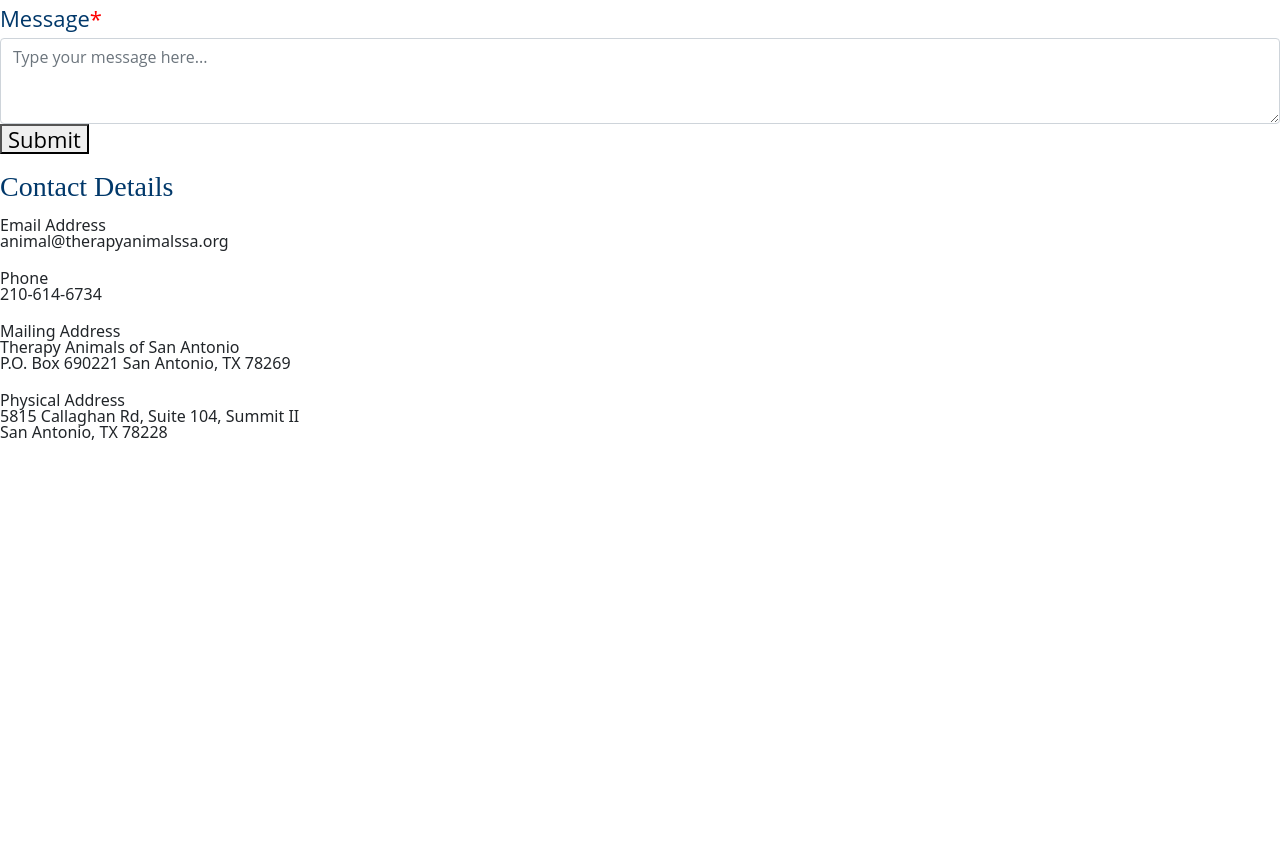
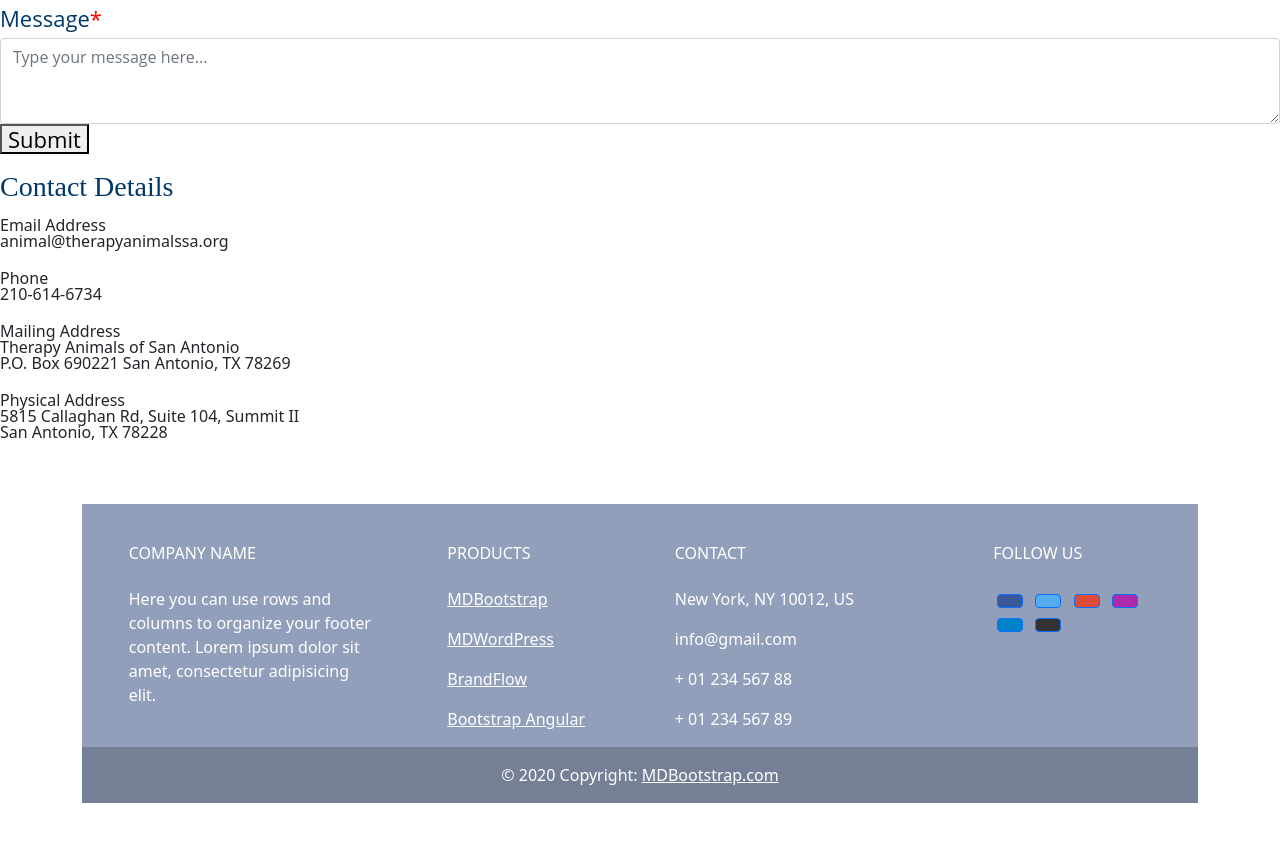
Before and after one commit to TARAALYSSA/UX_UI_HW_20, a plain HTML site: page index.html in a window 1280 px wide. Shown: the part 1177-2018 px from the top of the page. Before the commit the page ends 1633 px from the top, so only its background shows below. Drawn offline with nearby package versions, Linux system fonts and the light colour scheme; files that its build step writes are made by us from their sources.

Commit message:
FIXED MY CSS LINKING PROBLEM

```diff
--- a/css/style.css
+++ b/css/style.css
@@ -28,5 +28,5 @@
   width: 3px !important;
 }
 span {
-  color: red;
+  color: red !important;
 }
--- a/index.html
+++ b/index.html
@@ -10,7 +10,7 @@
       integrity="sha384-1BmE4kWBq78iYhFldvKuhfTAU6auU8tT94WrHftjDbrCEXSU1oBoqyl2QvZ6jIW3"
       crossorigin="anonymous"
     />
-    <link rel="stylesheet" href="style.css" />
+    <link rel="stylesheet" href="./css/style.css" />
   </head>
   <body>
     <nav class="navbar navbar-expand-lg navbar-light bg-light">
@@ -193,6 +193,145 @@
       </div>
     </div>
     <!-- Footer -->
+    <div class="container my-5">
+      <!-- Footer -->
+      <footer
+        class="text-center text-lg-start text-white"
+        style="background-color: #929fba"
+      >
+        <!-- Grid container -->
+        <div class="container p-4 pb-0">
+          <!-- Section: Links -->
+          <section class="">
+            <!--Grid row-->
+            <div class="row">
+              <!-- Grid column -->
+              <div class="col-md-3 col-lg-3 col-xl-3 mx-auto mt-3">
+                <h6 class="text-uppercase mb-4 font-weight-bold">
+                  Company name
+                </h6>
+                <p>
+                  Here you can use rows and columns to organize your footer
+                  content. Lorem ipsum dolor sit amet, consectetur adipisicing
+                  elit.
+                </p>
+              </div>
+              <!-- Grid column -->
+
+              <hr class="w-100 clearfix d-md-none" />
+
+              <!-- Grid column -->
+              <div class="col-md-2 col-lg-2 col-xl-2 mx-auto mt-3">
+                <h6 class="text-uppercase mb-4 font-weight-bold">Products</h6>
+                <p>
+                  <a class="text-white">MDBootstrap</a>
+                </p>
+                <p>
+                  <a class="text-white">MDWordPress</a>
+                </p>
+                <p>
+                  <a class="text-white">BrandFlow</a>
+                </p>
+                <p>
+                  <a class="text-white">Bootstrap Angular</a>
+                </p>
+              </div>
+              <!-- Grid column -->
+
+              <hr class="w-100 clearfix d-md-none" />
+
+              <!-- Grid column -->
+              <hr class="w-100 clearfix d-md-none" />
+
+              <!-- Grid column -->
+              <div class="col-md-4 col-lg-3 col-xl-3 mx-auto mt-3">
+                <h6 class="text-uppercase mb-4 font-weight-bold">Contact</h6>
+                <p><i class="fas fa-home mr-3"></i> New York, NY 10012, US</p>
+                <p><i class="fas fa-envelope mr-3"></i> info@gmail.com</p>
+                <p><i class="fas fa-phone mr-3"></i> + 01 234 567 88</p>
+                <p><i class="fas fa-print mr-3"></i> + 01 234 567 89</p>
+              </div>
+              <!-- Grid column -->
+
+              <!-- Grid column -->
+              <div class="col-md-3 col-lg-2 col-xl-2 mx-auto mt-3">
+                <h6 class="text-uppercase mb-4 font-weight-bold">Follow us</h6>
+
+                <!-- Facebook -->
+                <a
+                  class="btn btn-primary btn-floating m-1"
+                  style="background-color: #3b5998"
+                  href="#!"
+                  role="button"
+                  ><i class="fab fa-facebook-f"></i
+                ></a>
+
+                <!-- Twitter -->
+                <a
+                  class="btn btn-primary btn-floating m-1"
+                  style="background-color: #55acee"
+                  href="#!"
+                  role="button"
+                  ><i class="fab fa-twitter"></i
+                ></a>
+
+                <!-- Google -->
+                <a
+                  class="btn btn-primary btn-floating m-1"
+                  style="background-color: #dd4b39"
+                  href="#!"
+                  role="button"
+                  ><i class="fab fa-google"></i
+                ></a>
+
+                <!-- Instagram -->
+                <a
+                  class="btn btn-primary btn-floating m-1"
+                  style="background-color: #ac2bac"
+                  href="#!"
+                  role="button"
+                  ><i class="fab fa-instagram"></i
+                ></a>
+
+                <!-- Linkedin -->
+                <a
+                  class="btn btn-primary btn-floating m-1"
+                  style="background-color: #0082ca"
+                  href="#!"
+                  role="button"
+                  ><i class="fab fa-linkedin-in"></i
+                ></a>
+                <!-- Github -->
+                <a
+                  class="btn btn-primary btn-floating m-1"
+                  style="background-color: #333333"
+                  href="#!"
+                  role="button"
+                  ><i class="fab fa-github"></i
+                ></a>
+              </div>
+            </div>
+            <!--Grid row-->
+          </section>
+          <!-- Section: Links -->
+        </div>
+        <!-- Grid container -->
+
+        <!-- Copyright -->
+        <div
+          class="text-center p-3"
+          style="background-color: rgba(0, 0, 0, 0.2)"
+        >
+          © 2020 Copyright:
+          <a class="text-white" href="https://mdbootstrap.com/"
+            >MDBootstrap.com</a
+          >
+        </div>
+        <!-- Copyright -->
+      </footer>
+      <!-- Footer -->
+    </div>
+    <!-- End of .container -->
     <script
       src="https://cdn.jsdelivr.net/npm/bootstrap@5.1.3/dist/js/bootstrap.bundle.min.js"
       integrity="sha384-ka7Sk0Gln4gmtz2MlQnikT1wXgYsOg+OMhuP+IlRH9sENBO0LRn5q+8nbTov4+1p"
```
